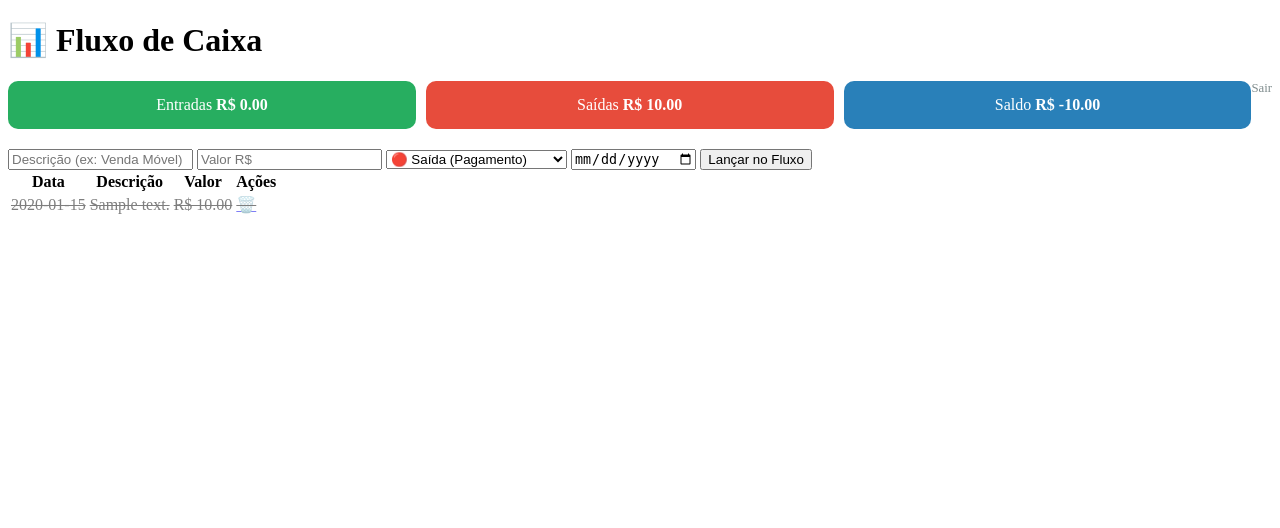
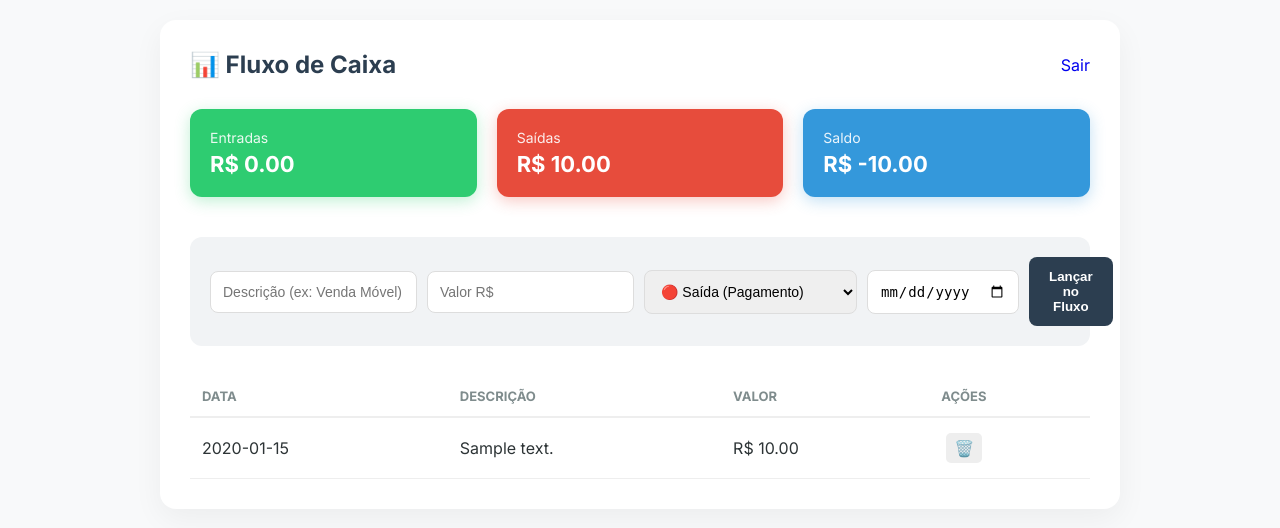
Before and after one commit to AdersonOliver/conta-em-dia, a Flask app: page / in a window 1280 px wide. Shown: the top 528 px of the page. Run offline with Flask 3, Linux system fonts and the light colour scheme; the visitor is signed in with stand-in values (Sample User, id 1); a database or web service that is not in the repository returns one stand-in record (values such as "Sample title").

Commit message:
Melhora no front

```diff
--- a/static/style.css
+++ b/static/style.css
@@ -1,17 +1,138 @@
+/* Importando uma fonte mais moderna */
+@import url('https://fonts.googleapis.com/css2?family=Inter:wght@400;600;700&display=swap');
+
 :root {
-    --entrada: #27ae60;
+    --entrada: #2ecc71;
     --saida: #e74c3c;
-    --saldo: #2980b9;
+    --saldo: #3498db;
+    --bg: #f8f9fa;
+    --text: #2d3436;
 }
 
-.dashboard { display: flex; gap: 10px; margin: 20px 0; }
-.card { flex: 1; padding: 15px; border-radius: 10px; color: white; text-align: center; }
-.card.entrada { background-color: var(--entrada); }
-.card.saida { background-color: var(--saida); }
-.card.saldo { background-color: var(--saldo); }
+body {
+    font-family: 'Inter', sans-serif;
+    background-color: var(--bg);
+    color: var(--text);
+    margin: 0;
+    padding: 20px;
+}
 
-.fluxo-table tr.entrada { border-left: 5px solid var(--entrada); }
-.fluxo-table tr.saida { border-left: 5px solid var(--saida); }
-.pago { opacity: 0.5; text-decoration: line-through; }
+.container {
+    max-width: 900px;
+    margin: 0 auto;
+    background: white;
+    padding: 30px;
+    border-radius: 16px;
+    box-shadow: 0 10px 30px rgba(0,0,0,0.05);
+}
 
-.btn-logout { color: #7f8c8d; text-decoration: none; font-size: 0.8rem; float: right; }
+header {
+    display: flex;
+    justify-content: space-between;
+    align-items: center;
+    margin-bottom: 30px;
+}
+
+h1 { margin: 0; font-size: 24px; color: #2c3e50; }
+
+/* Dashboard de Cards */
+.dashboard {
+    display: grid;
+    grid-template-columns: repeat(auto-fit, minmax(200px, 1fr));
+    gap: 20px;
+    margin-bottom: 40px;
+}
+
+.card {
+    padding: 20px;
+    border-radius: 12px;
+    color: white;
+    text-align: left;
+    transition: transform 0.2s;
+}
+
+.card:hover { transform: translateY(-5px); }
+.card span { font-size: 14px; opacity: 0.9; display: block; margin-bottom: 5px; }
+.card strong { font-size: 22px; }
+
+.card.entrada { background: var(--entrada); box-shadow: 0 4px 15px rgba(46, 204, 113, 0.3); }
+.card.saida { background: var(--saida); box-shadow: 0 4px 15px rgba(231, 76, 60, 0.3); }
+.card.saldo { background: var(--saldo); box-shadow: 0 4px 15px rgba(52, 152, 219, 0.3); }
+
+/* Formulário Moderno */
+.form-section {
+    background: #f1f3f5;
+    padding: 20px;
+    border-radius: 12px;
+    margin-bottom: 30px;
+}
+
+form {
+    display: grid;
+    grid-template-columns: 2fr 1fr 1fr 1fr auto;
+    gap: 10px;
+    align-items: center;
+}
+
+input, select {
+    padding: 12px;
+    border: 1px solid #ddd;
+    border-radius: 8px;
+    font-size: 14px;
+    outline: none;
+}
+
+input:focus { border-color: var(--saldo); }
+
+.btn-add {
+    background: #2c3e50;
+    color: white;
+    border: none;
+    padding: 12px 20px;
+    border-radius: 8px;
+    cursor: pointer;
+    font-weight: 600;
+}
+
+.btn-add:hover { background: #1a252f; }
+
+/* Tabela de Movimentações */
+table {
+    width: 100%;
+    border-collapse: collapse;
+    margin-top: 20px;
+}
+
+th {
+    text-align: left;
+    padding: 12px;
+    border-bottom: 2px solid #eee;
+    color: #7f8c8d;
+    font-size: 13px;
+    text-transform: uppercase;
+}
+
+td {
+    padding: 15px 12px;
+    border-bottom: 1px solid #eee;
+}
+
+tr.entrada { color: var(--entrada); font-weight: 600; }
+tr.saida { color: var(--saida); }
+
+.btn-pago, .btn-del {
+    text-decoration: none;
+    padding: 5px 8px;
+    border-radius: 5px;
+    margin-left: 5px;
+    background: #eee;
+    display: inline-block;
+}
+
+.btn-del:hover { background: #fadbd8; }
+
+/* Responsividade para Celular */
+@media (max-width: 768px) {
+    form { grid-template-columns: 1fr; }
+    .dashboard { grid-template-columns: 1fr; }
+}
--- a/templates/index.html
+++ b/templates/index.html
@@ -10,7 +10,7 @@
     <div class="container">
         <header>
             <h1>📊 Fluxo de Caixa</h1>
-            <a href="/logout" class="btn-logout">Sair</a>
+            <a href="/logout" style="text-decoration:none;">Sair</a>
         </header>
 
         <div class="dashboard">
```
